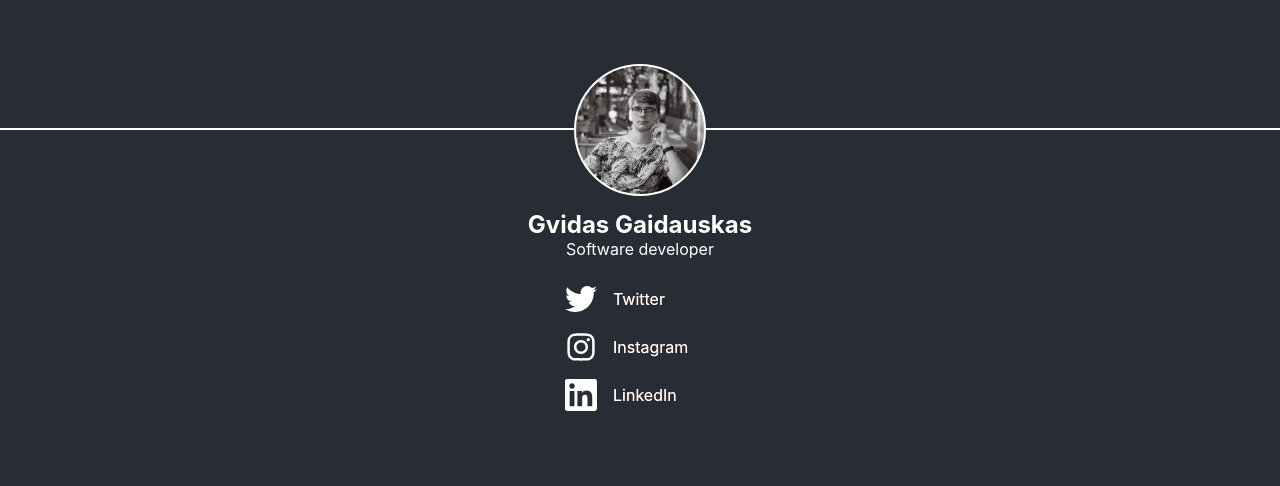
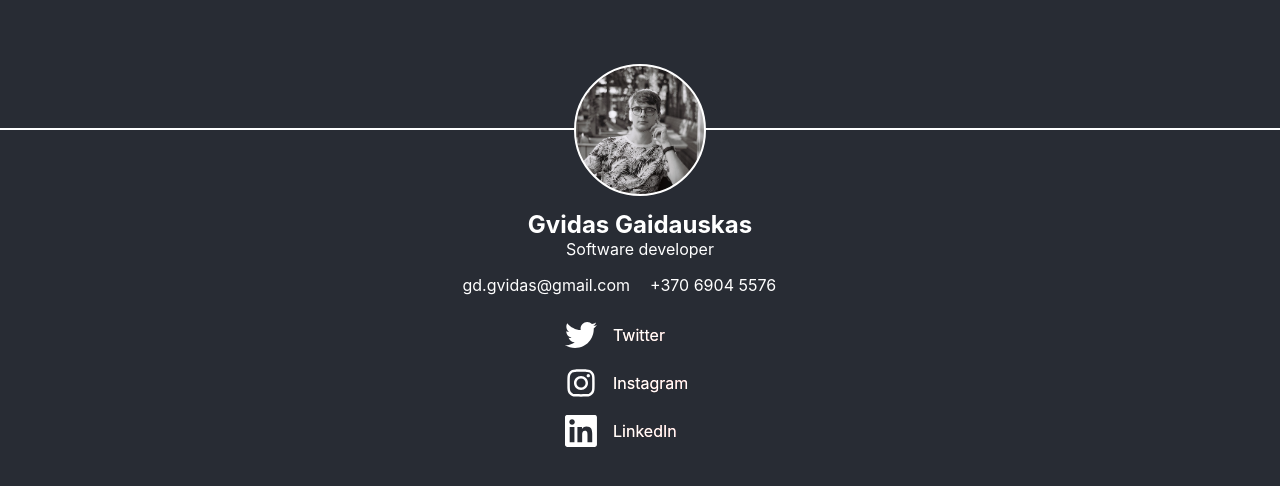
Before and after one commit to gGvidas/portfolio, a React (Create React App) app: page / in a window 1280 px wide. Shown: the top 486 px of the page. Built offline with nearby package versions, Linux system fonts and the light colour scheme.

Commit message:
Added contacts

```diff
--- a/src/components/Description/Description.module.css
+++ b/src/components/Description/Description.module.css
@@ -5,10 +5,22 @@
     flex-direction: column;
     justify-content: center;
     align-items: center;
-    margin-bottom: 16px;
 }
 
 .name {
     font-weight: bold;
     font-size: 24px;
 }
+
+.contacts {
+    margin: 16px 0;
+    display: grid;
+    grid-column-gap: 20px;
+    grid-template-columns: 1fr 1fr;
+    grid-template-rows: 1fr;
+}
+
+.email {
+    text-decoration: none;
+    color: white;
+}
--- a/src/components/Description/Description.tsx
+++ b/src/components/Description/Description.tsx
@@ -6,6 +6,10 @@ const Description: FunctionComponent = () => {
 		<section className={styles.container}>
 			<span className={styles.name}>Gvidas Gaidauskas</span>
 			<span className={styles.title}>Software developer</span>
+			<section className={styles.contacts}>
+				<a href="mailto:gd.gvidas@gmail.com" className={styles.email}>gd.gvidas@gmail.com</a>
+				<span>+370 6904 5576</span>
+			</section>
 		</section>
 	)
 }
```
